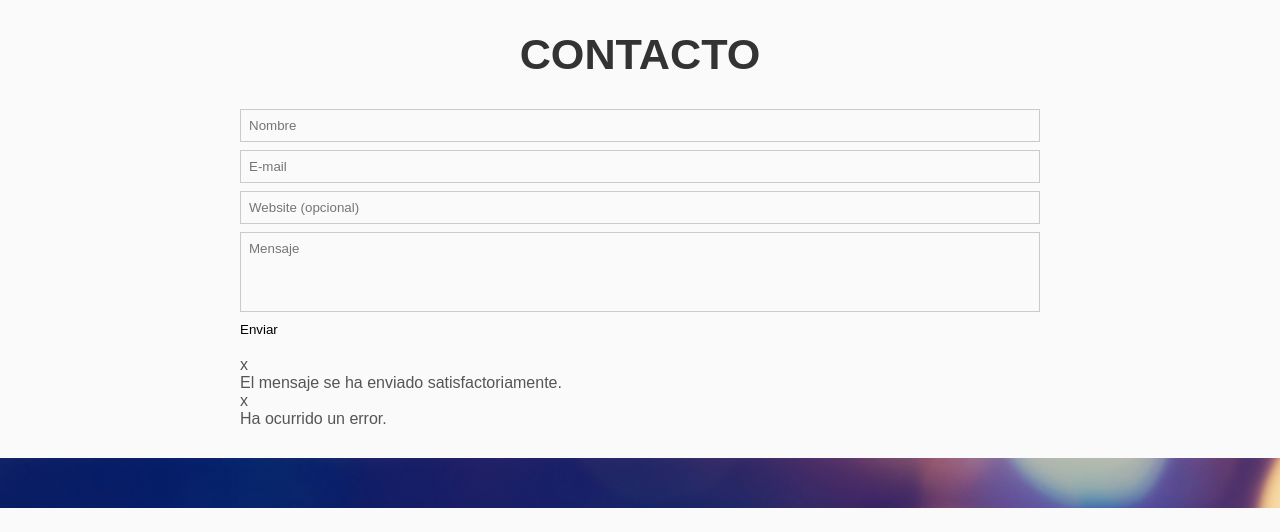
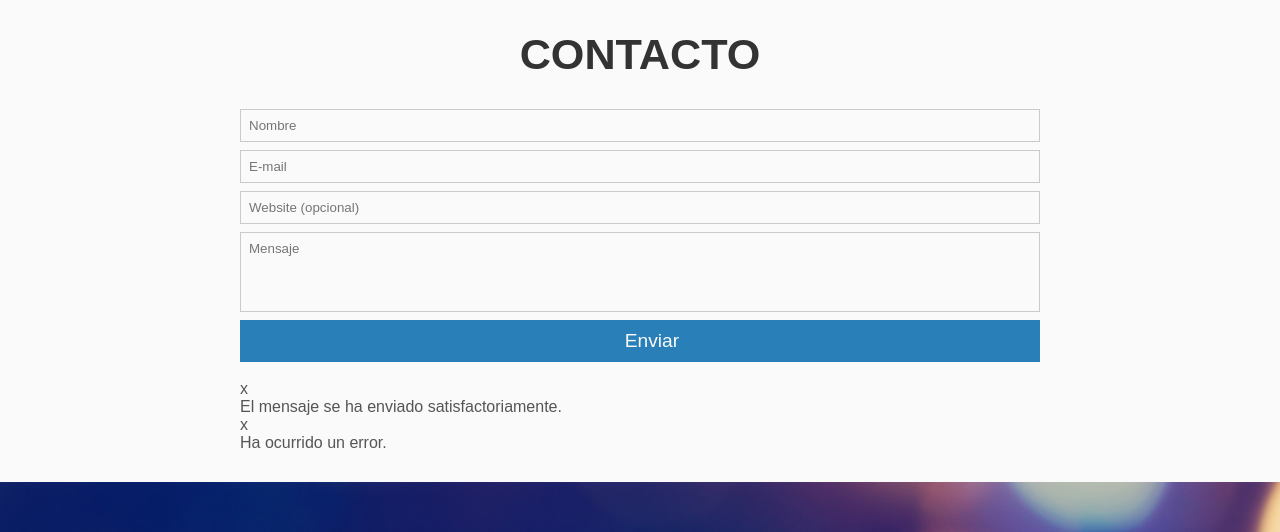
Before and after one commit to EvelymRo/Portafolio-V1.0, a plain HTML site: page index.html in a window 1280 px wide. Shown: the part 4379-4911 px from the top of the page. Before the commit the page ends 4887 px from the top, so only its background shows below. Drawn offline with Linux system fonts and the light colour scheme.

Commit message:
estilo al boton de enviar y el hover de contactos.

```diff
--- a/css/portafolio.css
+++ b/css/portafolio.css
@@ -226,3 +226,27 @@ textarea.form-control {
 	-moz-box-sizing: border-box;
 	-webkit-box-sizing: border-box;
 }
+
+/* Botones */
+
+.btn {
+	cursor: pointer;
+	text-align: center;
+	padding: 10px 12px;
+	font-size: 1.2rem;
+	transition-duration:.4s;
+}
+
+.btn-block {
+	display: block;
+	width: 100%;
+}
+
+.btn-default {
+	background: #2980b9;
+	color: #fafafa;
+}
+
+.btn-default:hover {
+	background: #3498db;
+}
```
